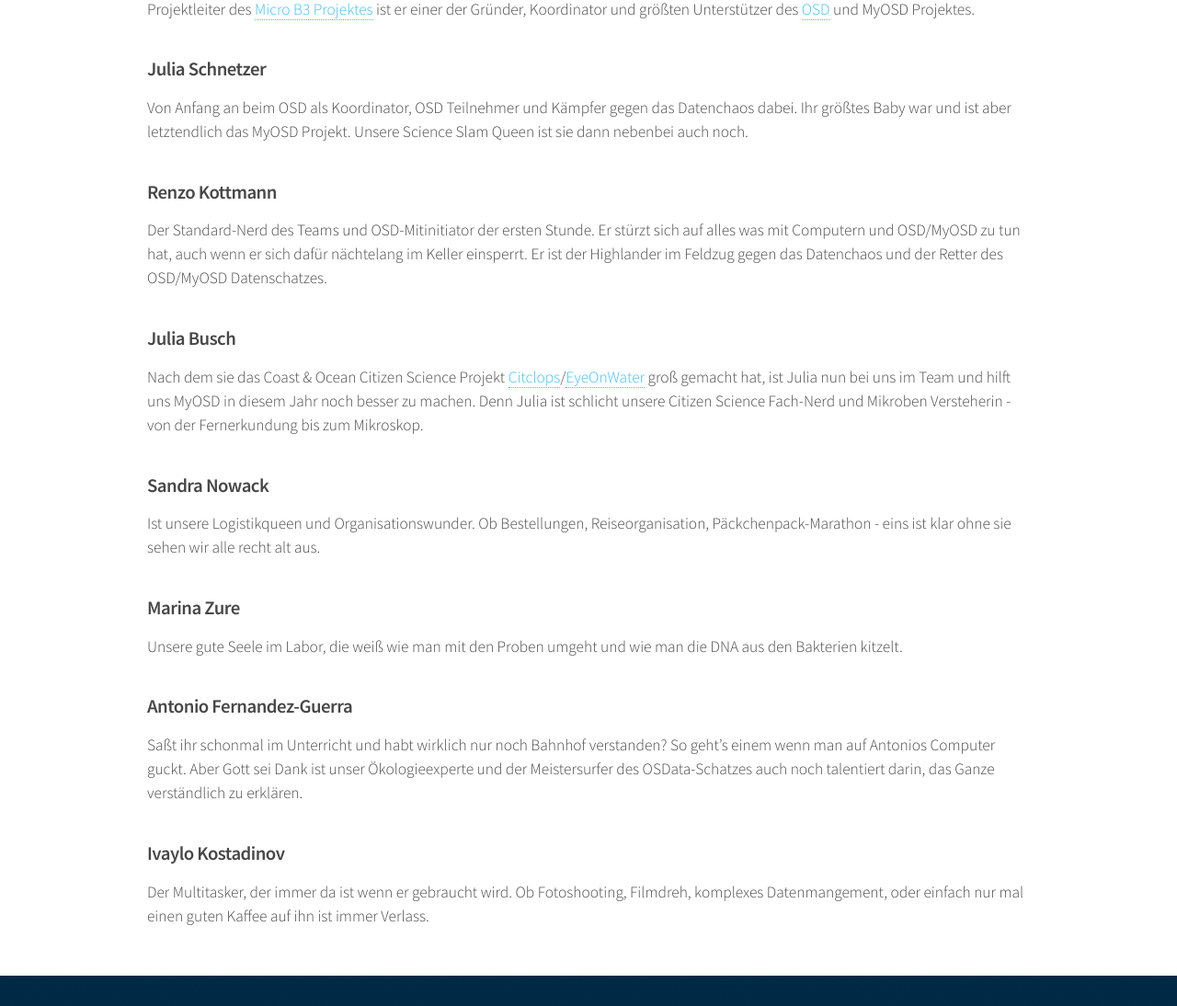
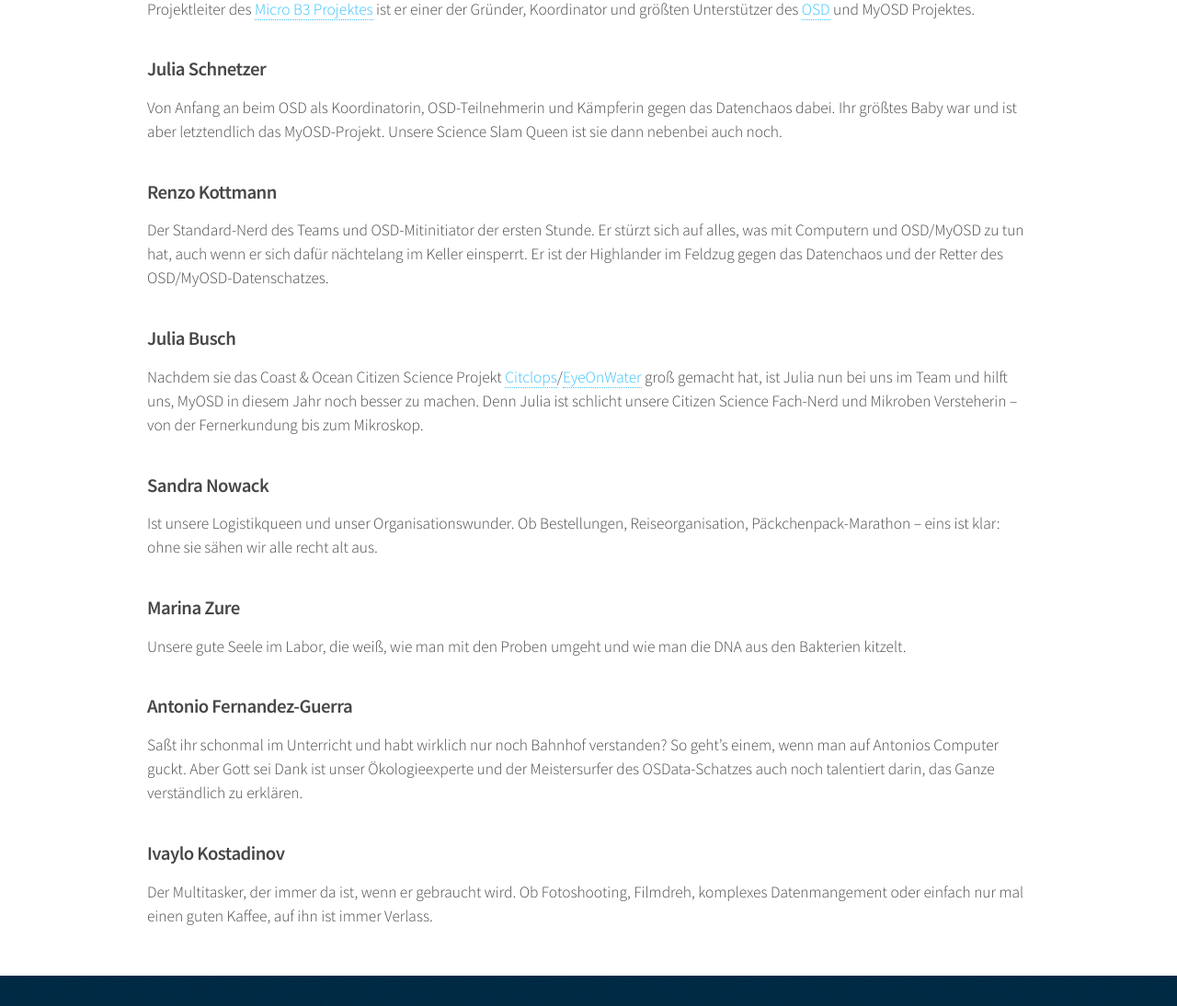
Before and after one commit to myosd/myosd.github.io, a Jekyll site: the page built from team/index.md, in a window 1280 px wide. Shown: the part 587-1681 px from the top of the page at 92% size. Built offline with Jekyll 4.4.1, drawn with Linux system fonts in a browser that asks for light colours.

Commit message:
Updaten team/index.md
Text-Korrekturen; keiner außer Frank Oliver hat einen Titel... noch einfügen?

```diff
--- a/team/index.md
+++ b/team/index.md
@@ -14,23 +14,23 @@ published: true
 Kopf der Bioinformatik und Genomik Gruppe am [Max Planck Institut für Marine Mikrobiologie in Bremen](http://www.microbial-genomics.de) und der [Jacobs University](http://www.jacobs-university.de). Als Projektleiter des [Micro B3 Projektes](https://www.microb3.eu) ist er einer der Gründer, Koordinator und größten Unterstützer des [OSD](http://www.oceansamplingday.org) und MyOSD Projektes.
 
 ### Julia Schnetzer
-Von Anfang an beim OSD als Koordinator, OSD Teilnehmer und Kämpfer gegen das Datenchaos dabei. Ihr größtes Baby war und ist aber letztendlich das MyOSD Projekt. Unsere Science Slam Queen ist sie dann nebenbei auch noch.
+Von Anfang an beim OSD als Koordinatorin, OSD-Teilnehmerin und Kämpferin gegen das Datenchaos dabei. Ihr größtes Baby war und ist aber letztendlich das MyOSD-Projekt. Unsere Science Slam Queen ist sie dann nebenbei auch noch.
 
 ### Renzo Kottmann
-Der Standard-Nerd des Teams und OSD-Mitinitiator der ersten Stunde. Er stürzt sich auf alles was mit Computern und OSD/MyOSD zu tun hat, auch wenn er sich dafür nächtelang im Keller einsperrt. Er ist der Highlander im Feldzug gegen das Datenchaos und der Retter des OSD/MyOSD Datenschatzes.
+Der Standard-Nerd des Teams und OSD-Mitinitiator der ersten Stunde. Er stürzt sich auf alles, was mit Computern und OSD/MyOSD zu tun hat, auch wenn er sich dafür nächtelang im Keller einsperrt. Er ist der Highlander im Feldzug gegen das Datenchaos und der Retter des OSD/MyOSD-Datenschatzes.
 
 ### Julia Busch
-Nach dem sie das Coast & Ocean Citizen Science Projekt [Citclops](http://www.citclops.eu)/[EyeOnWater](http://eyeonwater.org/color/welcome.php) groß gemacht hat, ist Julia nun bei uns im Team und hilft uns MyOSD in diesem Jahr noch besser zu machen. Denn Julia ist schlicht unsere Citizen Science Fach-Nerd und Mikroben Versteherin - von der Fernerkundung bis zum Mikroskop.
+Nachdem sie das Coast & Ocean Citizen Science Projekt [Citclops](http://www.citclops.eu)/[EyeOnWater](http://eyeonwater.org/color/welcome.php) groß gemacht hat, ist Julia nun bei uns im Team und hilft uns, MyOSD in diesem Jahr noch besser zu machen. Denn Julia ist schlicht unsere Citizen Science Fach-Nerd und Mikroben Versteherin – von der Fernerkundung bis zum Mikroskop.
 
 ### Sandra Nowack
-Ist unsere Logistikqueen und Organisationswunder. Ob Bestellungen, Reiseorganisation, Päckchenpack-Marathon - eins ist klar ohne sie sehen wir alle recht alt aus.
+Ist unsere Logistikqueen und unser Organisationswunder. Ob Bestellungen, Reiseorganisation, Päckchenpack-Marathon – eins ist klar: ohne sie sähen wir alle recht alt aus.
 
 
 ### Marina Zure
-Unsere gute Seele im Labor, die weiß wie man mit den Proben umgeht und wie man die DNA aus den Bakterien kitzelt.
+Unsere gute Seele im Labor, die weiß, wie man mit den Proben umgeht und wie man die DNA aus den Bakterien kitzelt.
 
 ### Antonio Fernandez-Guerra
-Saßt ihr schonmal im Unterricht und habt wirklich nur noch Bahnhof verstanden? So geht's einem wenn man auf Antonios Computer guckt. Aber Gott sei Dank ist unser Ökologieexperte und der Meistersurfer des OSData-Schatzes auch noch talentiert darin, das Ganze verständlich zu erklären.
+Saßt ihr schonmal im Unterricht und habt wirklich nur noch Bahnhof verstanden? So geht's einem, wenn man auf Antonios Computer guckt. Aber Gott sei Dank ist unser Ökologieexperte und der Meistersurfer des OSData-Schatzes auch noch talentiert darin, das Ganze verständlich zu erklären.
 
 ### Ivaylo Kostadinov
-Der Multitasker, der immer da ist wenn er gebraucht wird. Ob Fotoshooting, Filmdreh, komplexes Datenmangement, oder einfach nur mal einen guten Kaffee auf ihn ist immer Verlass.
+Der Multitasker, der immer da ist, wenn er gebraucht wird. Ob Fotoshooting, Filmdreh, komplexes Datenmangement oder einfach nur mal einen guten Kaffee, auf ihn ist immer Verlass.
```
